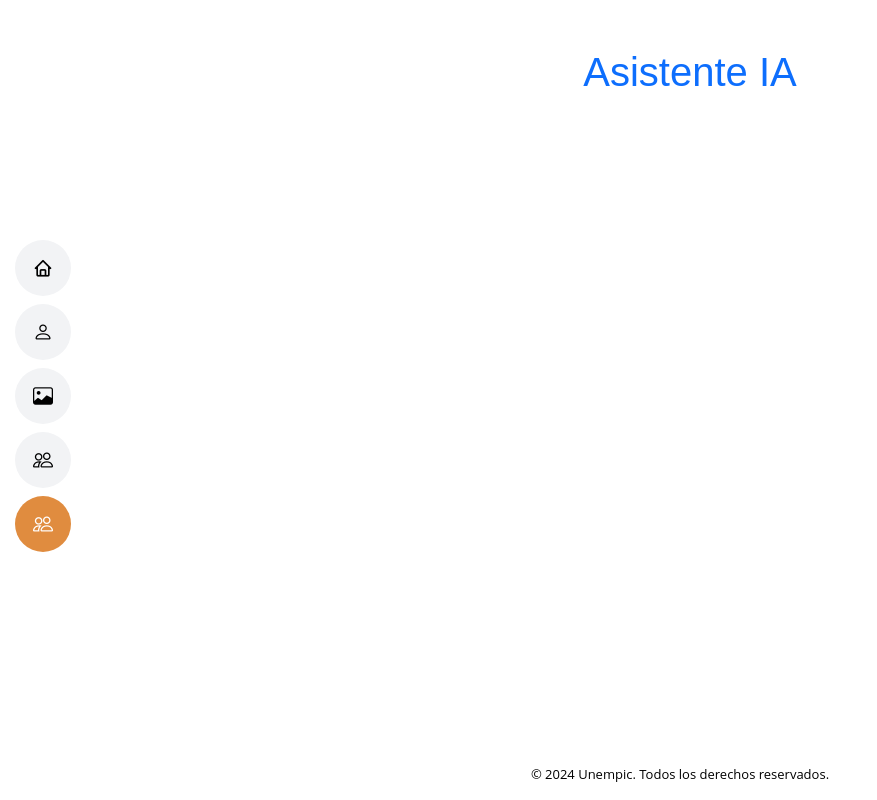
After one commit to alejandg1/Proyect_Unemi, a Django app: page /asist/ in a window 1280 px wide. The commit adds this page. Shown: the whole page, without its empty margins (0-877 px from the left). Run offline with Django 3.2, Linux system fonts and the light colour scheme; the visitor is signed in with stand-in values (Sample User, id 1); some libraries are stand-ins or nearby versions.

Commit message:
add: AI asistant module

```diff
--- a/apps/core/urls.py
+++ b/apps/core/urls.py
@@ -1,25 +1,18 @@
 from django.urls import path
-from apps.core.views import collage, home, about, profile, logs,team,chat
+from apps.core.views import (
+    collage, home, about, profile, logs, team, chat, asist)
 from django.conf.urls.static import static
 from django.conf import settings
-# from apps.core.models import User
-# from django.http import HttpResponse
-
-
-# def print_user_permissions(request):
-#     user = User.objects.get(username=request.user.username)
-#     permissions = user.get_all_permissions()
-#     print("Permisos del usuario {}: {}".format(user.username, permissions))
-#
-#     return HttpResponse("Permisos impresos en la consola.")
-
 
 app_name = 'core'
 urlpatterns = [
     path('', home.HomeTemplateView.as_view(), name="home"),
+    path('asist/', asist.AsistTemplateView.as_view(), name="asist"),
     path('collage/', collage.CollageTemplateView.as_view(), name="collage"),
+    path('profile/', profile.ProfileTemplateView.as_view(), name="profile"),
     path('about/', about.AboutTemplateView.as_view(), name="about"),
-    path('data_response/', about.TeacherDataResponse.as_view(), name="response"),
+    path('data_response/', about.TeacherDataResponse.as_view(),
+         name="response"),
     path('team/', team.TeamTemplateView.as_view(), name="team"),
     path('chat/', chat.ChatTemplateView.as_view(), name="chat"),
     path('withoutpermissions/', logs.NoPermissions.as_view(),
--- /dev/null
+++ b/apps/core/views/asist.py
@@ -0,0 +1,5 @@
+from django.views.generic import TemplateView
+
+
+class AsistTemplateView(TemplateView):
+    template_name = 'index/asistant.html'
--- a/templates/components/base.html
+++ b/templates/components/base.html
@@ -1,4 +1,3 @@
-
 <!DOCTYPE html>
 <html lang="es">
 <head>
@@ -53,6 +52,11 @@
         {% else %}
         <li><a href="{% url 'core:team' %}" class="nav-link scrollto"><i class="bi bi-people"></i> <span> Team</span></a></li>
         {% endif %}
+        {% if request.path == '/asist/'  %}
+        <li><a href="{% url 'core:asist' %}" class="nav-link scrollto active"><i class="bi bi-people"></i> <span> Asistente </span></a></li>
+        {% else %}
+        <li><a href="{% url 'core:asist' %}" class="nav-link scrollto"><i class="bi bi-people"></i> <span> Asistente</span></a></li>
+        {% endif %}
       </ul>
     </nav>
   </header>
--- /dev/null
+++ b/templates/index/asistant.html
@@ -0,0 +1,11 @@
+{% extends "components/base.html" %}
+{% load static %}
+{% block content %}
+{% load crispy_forms_tags %}
+<div class="container mt-5">
+    <div class="text-center mb-5">
+        <h1 class="text-primary">Asistente IA</h1>
+    </div>
+
+</div>
+{% endblock content %}
```
